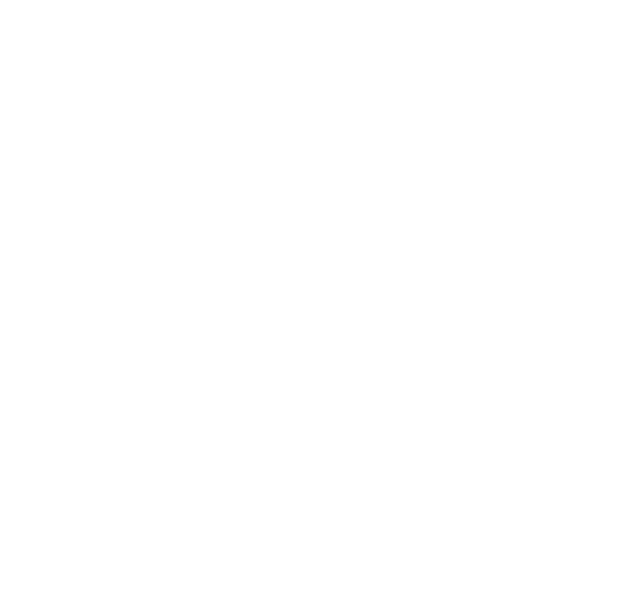
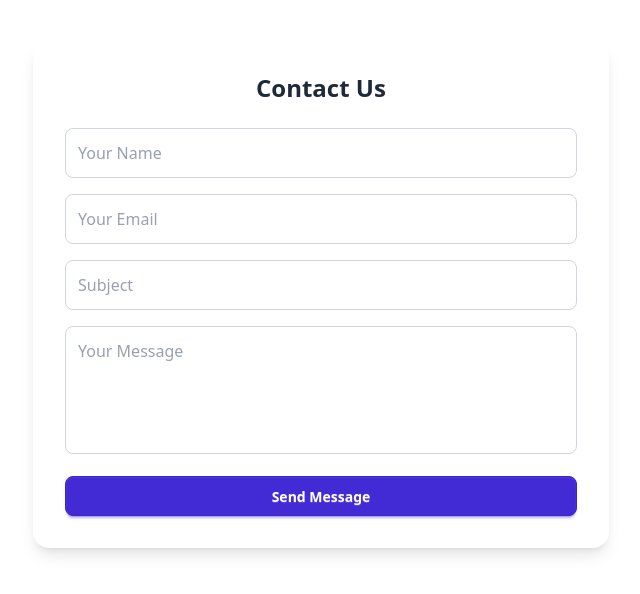
Before and after one commit to Pinku-code/CollabNest-Dev, a React (Vite) app: page /contact in a window 1280 px wide. Before the commit this address had no page. Shown: the top 594 px of the page, without its empty margins (319-959 px from the left). Built offline with nearby package versions, Linux system fonts and the light colour scheme.

Commit message:
Update url

```diff
--- a/src/App.jsx
+++ b/src/App.jsx
@@ -6,6 +6,7 @@ import Plans from './pages/Plans';
 import Login from './pages/Login';
 import Register from './pages/Register';
 import Dashboard from './pages/Dashboard';
+import ContactForm from './components/ContactForm';
 
 function App() {
   return (
@@ -17,6 +18,7 @@ function App() {
         <Route path='/login' element={<Login />} />
         <Route path='/register' element={<Register />} />
         <Route path='/dashboard' element={<Dashboard />} />
+        <Route path='/contact' element={<ContactForm/>}/>
       </Routes>
     </Router>
   );
--- /dev/null
+++ b/src/components/ContactForm.jsx
@@ -0,0 +1,90 @@
+import { useEffect, useState } from "react";
+
+const ContactForm = () => {
+  const [formData, setFormData] = useState({
+    name: "",
+    email: "",
+    subject: "",
+    message: "",
+  });
+
+  const [submitted, setSubmitted] = useState(false);
+
+  const handleChange = (e) => {
+    setFormData({ ...formData, [e.target.name]: e.target.value });
+  };
+
+  const handleSubmit = (e) => {
+    e.preventDefault();
+    console.log("Form Data Submitted: ", formData);
+    setSubmitted(true);
+    setFormData({ name: "", email: "", subject: "", message: "" });
+
+    // Auto-hide message after 3 seconds
+    setTimeout(() => {
+      setSubmitted(false);
+    }, 3000);
+  };
+
+  return (
+    <div className="relative max-w-xl mx-auto mt-10 p-8 bg-white dark:bg-gray-900 rounded-2xl shadow-lg">
+      {submitted && (
+        <div className="absolute inset-0 z-50 flex items-center justify-center bg-black bg-opacity-30 rounded-2xl">
+          <div className="bg-violet-600 text-white px-6 py-4 rounded-xl shadow-lg">
+            Thank you for contacting us!
+          </div>
+        </div>
+      )}
+
+      <h2 className="text-2xl font-bold mb-6 text-center text-gray-800 dark:text-white">
+        Contact Us
+      </h2>
+
+      <form onSubmit={handleSubmit} className="space-y-4">
+        {/* Inputs as before */}
+        <input
+          type="text"
+          name="name"
+          placeholder="Your Name"
+          value={formData.name}
+          onChange={handleChange}
+          required
+          className="w-full p-3 border border-gray-300 dark:border-gray-700 rounded-lg bg-white dark:bg-gray-800 text-gray-900 dark:text-gray-100 placeholder-gray-400 dark:placeholder-gray-500 focus:outline-none focus:ring-2 focus:ring-violet-500"
+        />
+        <input
+          type="email"
+          name="email"
+          placeholder="Your Email"
+          value={formData.email}
+          onChange={handleChange}
+          required
+          className="w-full p-3 border border-gray-300 dark:border-gray-700 rounded-lg bg-white dark:bg-gray-800 text-gray-900 dark:text-gray-100 placeholder-gray-400 dark:placeholder-gray-500 focus:outline-none focus:ring-2 focus:ring-violet-500"
+        />
+        <input
+          type="text"
+          name="subject"
+          placeholder="Subject"
+          value={formData.subject}
+          onChange={handleChange}
+          className="w-full p-3 border border-gray-300 dark:border-gray-700 rounded-lg bg-white dark:bg-gray-800 text-gray-900 dark:text-gray-100 placeholder-gray-400 dark:placeholder-gray-500 focus:outline-none focus:ring-2 focus:ring-violet-500"
+        />
+        <textarea
+          name="message"
+          placeholder="Your Message"
+          value={formData.message}
+          onChange={handleChange}
+          required
+          className="w-full p-3 h-32 border border-gray-300 dark:border-gray-700 rounded-lg resize-none bg-white dark:bg-gray-800 text-gray-900 dark:text-gray-100 placeholder-gray-400 dark:placeholder-gray-500 focus:outline-none focus:ring-2 focus:ring-violet-500"
+        ></textarea>
+        <button
+          type="submit"
+          className="btn btn-primary w-full  text-white py-3 rounded-lg font-semibold"
+        >
+          Send Message
+        </button>
+      </form>
+    </div>
+  );
+};
+
+export default ContactForm;
--- a/src/components/Footer.jsx
+++ b/src/components/Footer.jsx
@@ -1,13 +1,12 @@
 import React from 'react'
-
 const Footer = () => {
     return (
         <div>
             <footer className="footer footer-horizontal footer-center bg-base-200 text-base-content rounded p-10">
                 <nav className="grid grid-flow-col gap-4">
                     <a className="link link-hover">About</a>
-                    <a className="link link-hover">Services</a>
-                    <a className="link link-hover">Contact Us</a>
+                    <a className="link link-hover" href='/services'>Services</a>
+                    <a className="link link-hover" href='/contact'>Contact Us</a>
                     {/* <a className="link link-hover">Press kit</a> */}
                 </nav>
                 <nav>
--- a/src/components/Navbar.jsx
+++ b/src/components/Navbar.jsx
@@ -1,6 +1,5 @@
 import React from 'react'
 import { Link } from 'react-router-dom'
-
 const Navbar = () => {
   return (
     <div>
@@ -25,7 +24,7 @@ const Navbar = () => {
               <li><Link to="/plans">Plans</Link></li>
             </ul>
           </div>
-          <a className="btn btn-soft btn-primary text-xl rounded-full">CollabNest</a>
+          <a className="btn btn-soft btn-primary text-xl rounded-full" href='/'>CollabNest</a>
         </div>
         <div className="navbar-center hidden lg:flex">
           <ul className="menu menu-horizontal px-1">
--- a/src/pages/Home.jsx
+++ b/src/pages/Home.jsx
@@ -33,7 +33,7 @@ const Home = () => {
                             Organize Your <span className="text-primary">Creative Empire</span><br />
                             in One Place
                         </h1>
-                        <p className="text-lg leading-relaxed text-neutral-content">
+                        <p className="text-lg leading-relaxed text-gray-800 dark:text-white">
                             CollabNest is your all-in-one content management workspace —
                             plan videos, track collaborations, manage brand deals, and
                             spark fresh ideas with AI. Built for YouTubers, Streamers,
```
